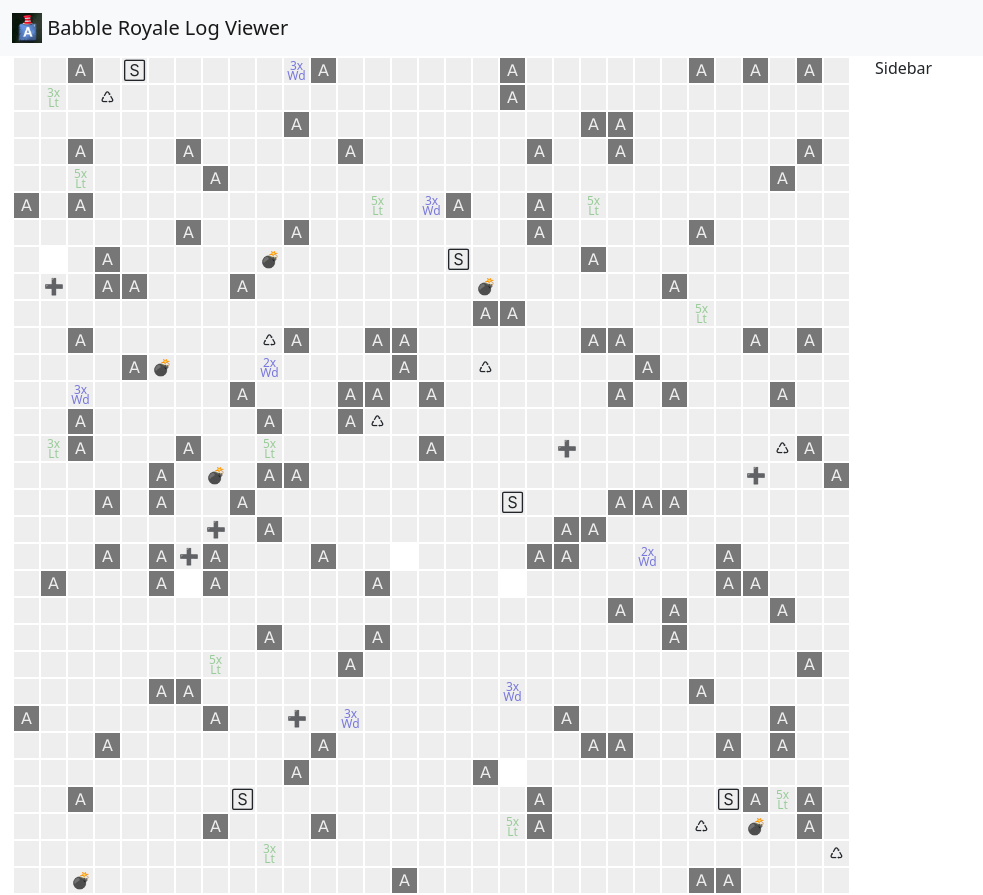
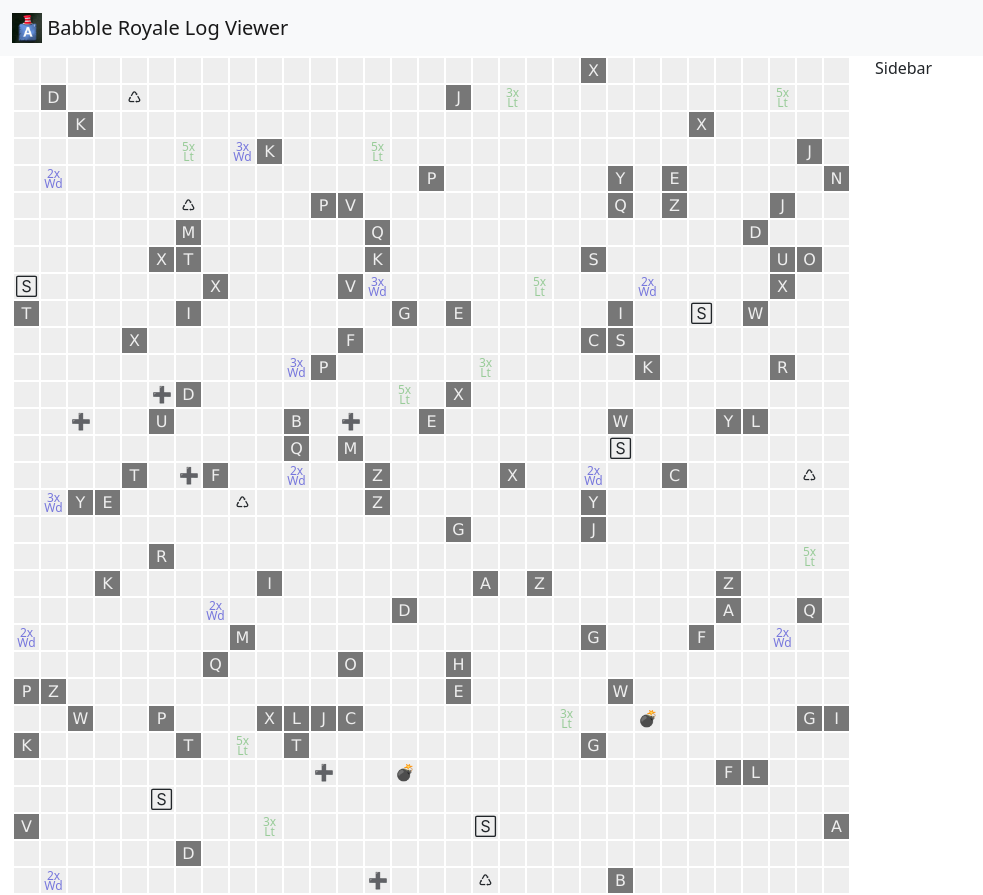
Before and after one commit to glenjamin/babblog-royale, a React (Create React App) app: page / in a window 1280 px wide. Shown: the whole page, without its empty margins (0-983 px from the left). Built offline with nearby package versions, Linux system fonts and the light colour scheme.

Commit message:
slightly better random board

```diff
--- a/src/Game.tsx
+++ b/src/Game.tsx
@@ -29,12 +29,19 @@ function GameGrid() {
           {range.map((_, col) => (
             <td key={col}>
               {Math.random() > 0.9 ? (
-                <LetterCell letter="a" owner={null} />
+                <LetterCell
+                  letter={
+                    String.fromCharCode(
+                      97 + Math.floor(Math.random() * 26)
+                    ) as any
+                  }
+                  owner={null}
+                />
               ) : Math.random() > 0.95 ? (
                 <BonusCell
                   bonus={
                     Object.keys(bonusContentMap)[
-                      Math.round(Math.random() * 8)
+                      Math.floor(Math.random() * 8)
                     ] as any
                   }
                 />
```
